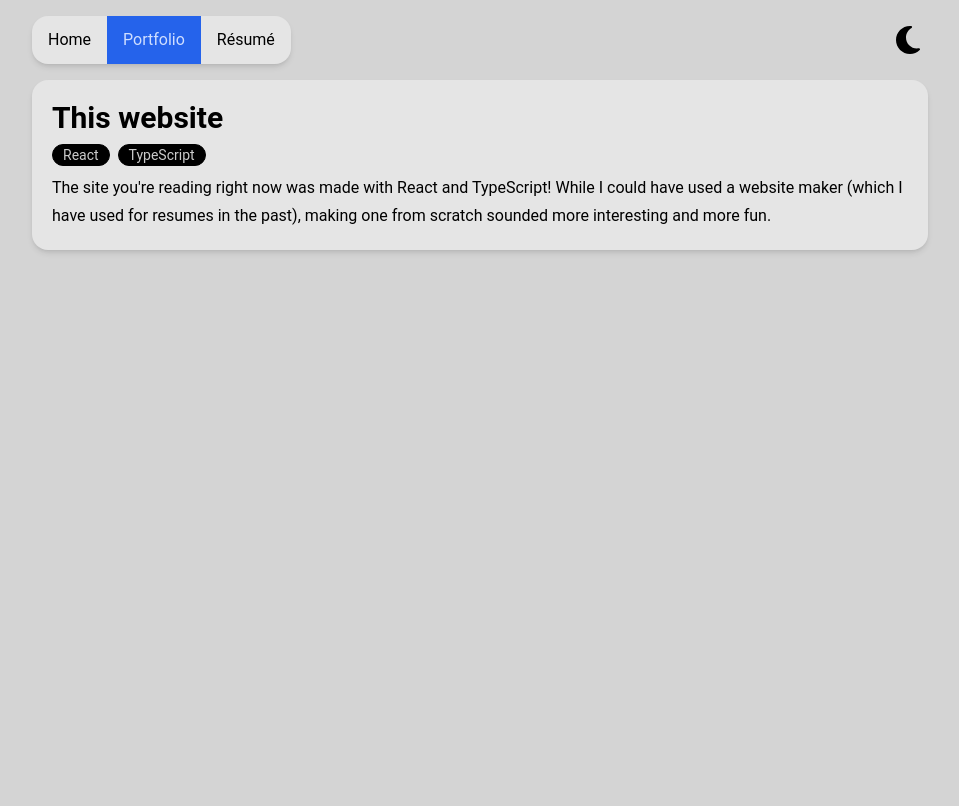
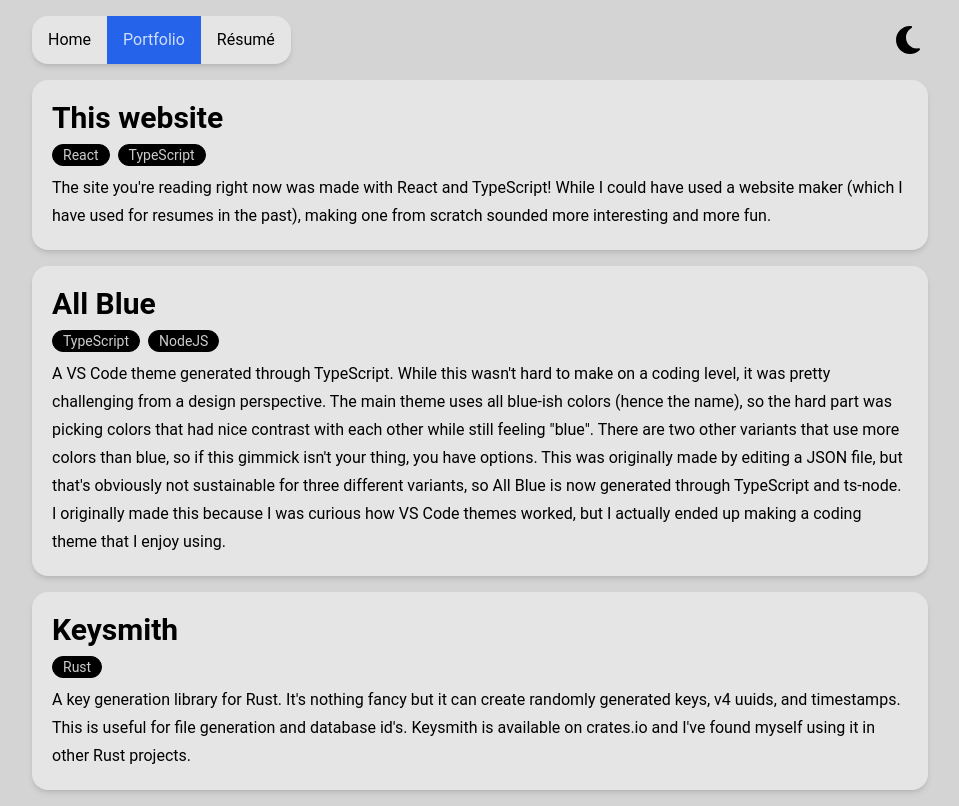
Before and after one commit to njs-guy/njshockey-resume, a React (Vite) app: page /portfolio in a window 1280 px wide. Shown: the whole page, without its empty margins (160-1119 px from the left). Built offline with nearby package versions, Linux system fonts and the light colour scheme.

Commit message:
Added all blue and keysmith to portfolio

```diff
--- a/src/components/PortfolioItem.tsx
+++ b/src/components/PortfolioItem.tsx
@@ -1,5 +1,4 @@
 import React from "react";
-import Panel from "../components/Panel";
 import MarkdownText from "./MarkdownText";
 
 interface PortfolioItemProps {
--- a/src/routes/Portfolio.tsx
+++ b/src/routes/Portfolio.tsx
@@ -1,20 +1,49 @@
 import React from "react";
-import Panel from "../components/Panel";
 import PortfolioItem from "../components/PortfolioItem";
 
 function Portfolio() {
+	const websiteInfo = ["React", "TypeScript"];
 	const thisWebsiteMD =
 		"The site you're reading right now was made with React and TypeScript! " +
 		"While I could have used a website maker (which I have used for resumes in the past), making one from scratch sounded more interesting and more fun.";
 
-	const websiteInfo = ["React", "TypeScript"];
+	const allBlueInfo = ["TypeScript", "NodeJS"];
+	const allBlueMD =
+		"A VS Code theme generated through TypeScript. " +
+		"While this wasn't hard to make on a coding level, it was pretty challenging from a design perspective. " +
+		"The main theme uses all blue-ish colors (hence the name), " +
+		'so the hard part was picking colors that had nice contrast with each other while still feeling "blue". ' +
+		"There are two other variants that use more colors than blue, " +
+		"so if this gimmick isn't your thing, you have options. " +
+		"This was originally made by editing a JSON file, " +
+		"but that's obviously not sustainable for three different variants, " +
+		"so All Blue is now generated through TypeScript and ts-node. " +
+		"I originally made this because I was curious how VS Code themes worked, " +
+		"but I actually ended up making a coding theme that I enjoy using.";
+
+	const keysmithInfo = ["Rust"];
+	const keysmithMD =
+		"A key generation library for Rust. " +
+		"It's nothing fancy but it can create randomly generated keys, v4 uuids, and timestamps. " +
+		"This is useful for file generation and database id's. " +
+		"Keysmith is available on crates.io and I've found myself using it in other Rust projects.";
 
 	return (
 		<div className="panelContainer">
 			<PortfolioItem
 				heading="This website"
+				info={websiteInfo}
 				text={thisWebsiteMD}
-				info={websiteInfo}
+			/>
+			<PortfolioItem
+				heading="All Blue"
+				info={allBlueInfo}
+				text={allBlueMD}
+			/>
+			<PortfolioItem
+				heading="Keysmith"
+				info={keysmithInfo}
+				text={keysmithMD}
 			/>
 		</div>
 	);
```
